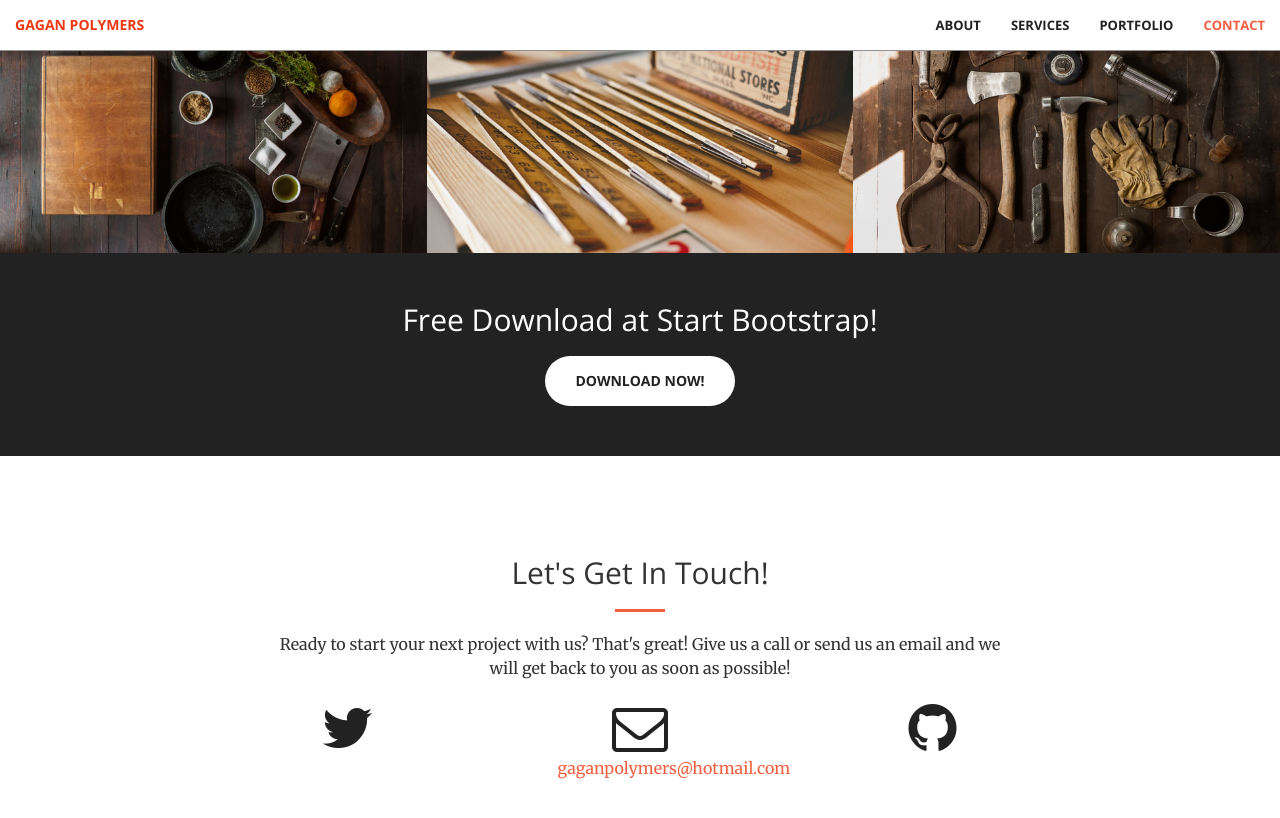
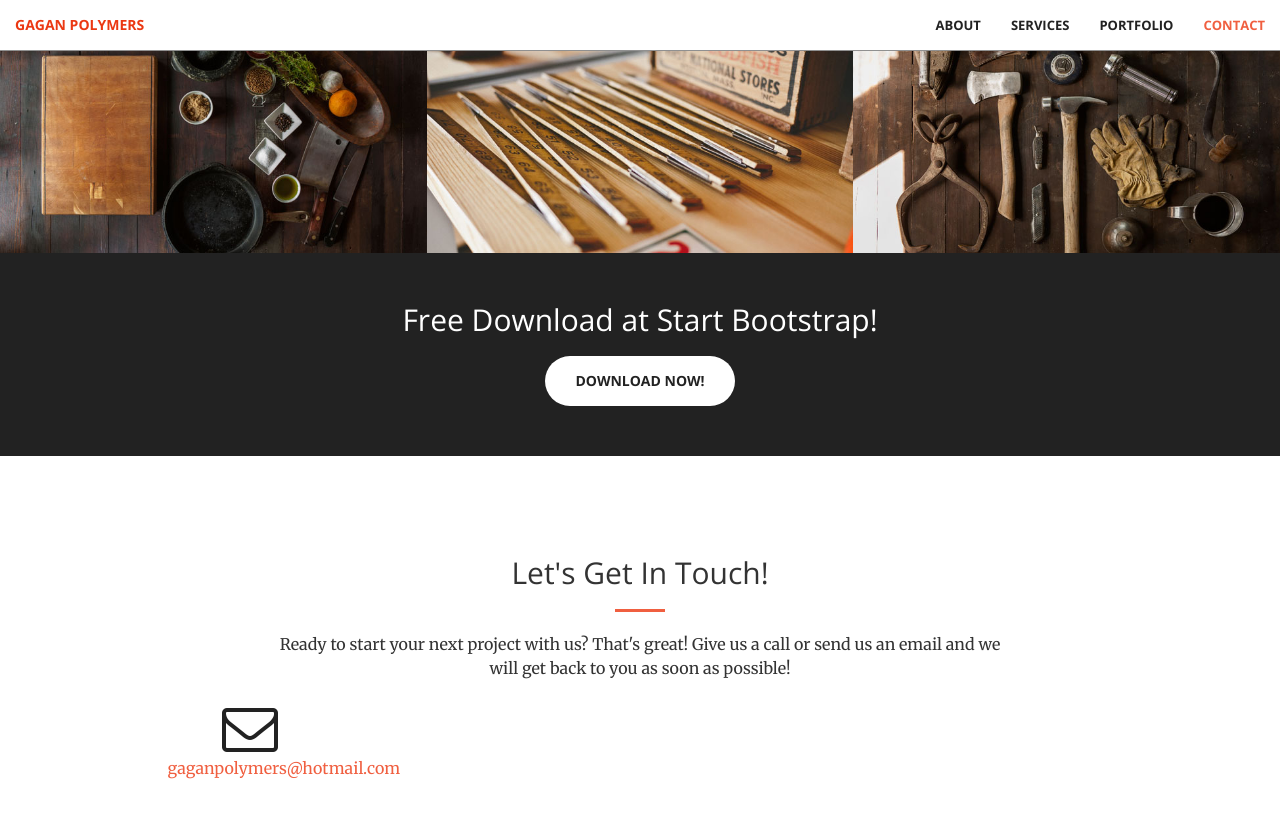
Before and after one commit to gagandeepsingh485/gagan-polymers, a Jekyll site: the page built from index.html, in a window 1280 px wide and 900 px high, scrolled down 1981 px. Shown: the top 818 px of the window. Built offline with Jekyll 4.4.1, drawn with Linux system fonts in a browser that asks for light colours.

Commit message:
Update contact.html

```diff
--- a/_includes/contact.html
+++ b/_includes/contact.html
@@ -6,24 +6,13 @@
                 <hr class="primary">
                 <p>Ready to start your next project with us? That's great! Give us a call or send us an email and we will get back to you as soon as possible!</p>
             </div>
-        <div class="col-lg-2 col-lg-offset-2 text-center">
-            <a href="https://twitter.com/{{ site.twitter_username }}">
-                <i class="fa fa-twitter fa-3x wow bounceIn" data-wow-delay=".1s"></i>
-                <p>{{ site.twitter_username }}</p>
-            </a>
-        </div>
+
         <div class="col-lg-2 col-lg-offset-1 text-center">
             <a href="mailto:{{ site.email }}">
             <i class="fa fa-envelope-o fa-3x wow bounceIn" data-wow-delay=".1s"></i>
                 <p>{{ site.email }}</p>
             </a>
         </div>
-        <div class="col-lg-2 col-lg-offset-1 text-center">
-            <a href="https://github.com/{{ site.github_username }}">
-            <i class="fa fa-github fa-3x wow bounceIn" data-wow-delay=".1s"></i>
-                <p>{{ site.github_username }}</p>
-            </a>
-        </div>
 
     </div>
 </section>
```
